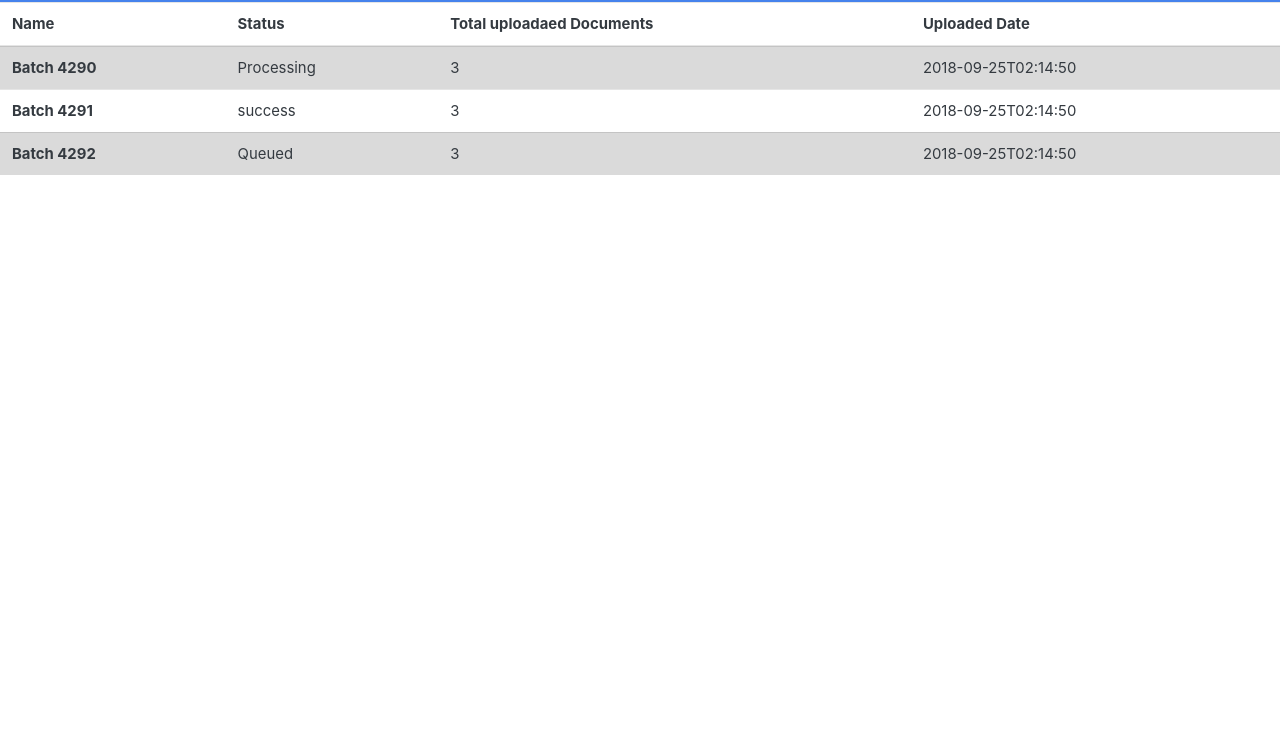
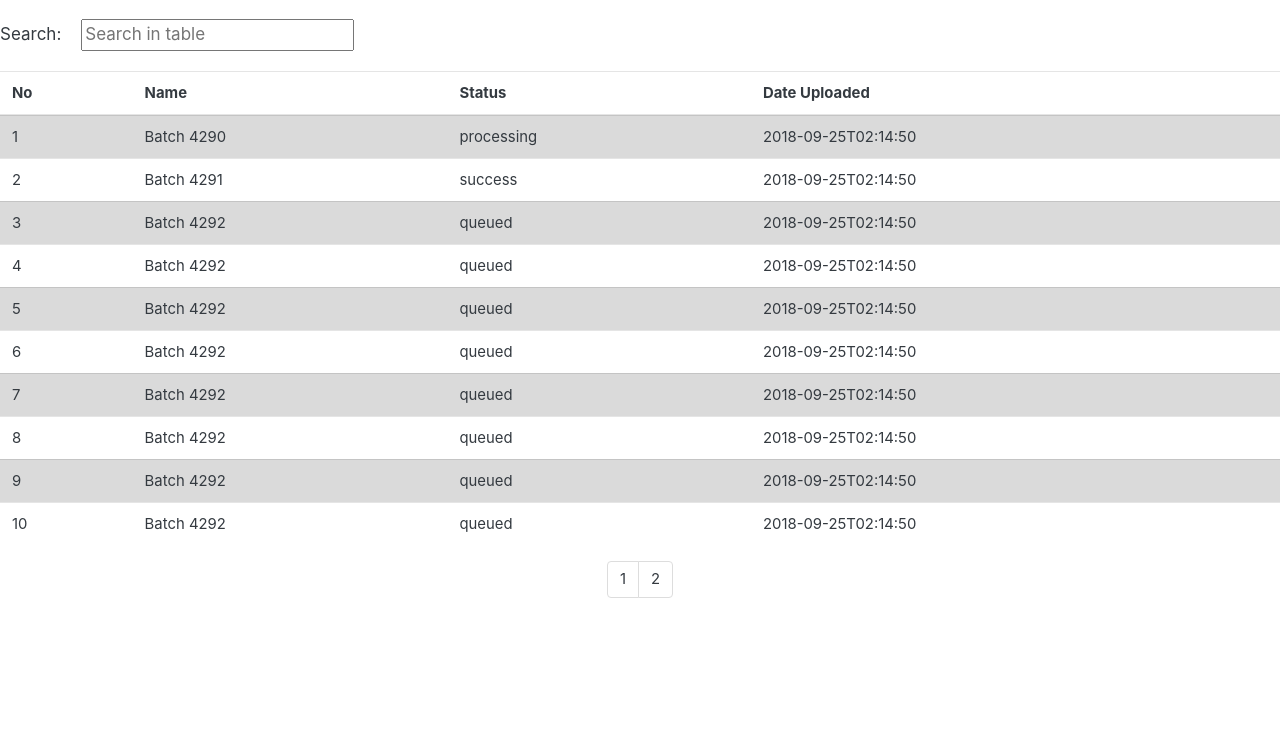
Before and after one commit to vandanmshah/app_dashboard, a plain HTML site: page views/dashboard.html in a window 1280 px wide. Shown: the part 58-800 px from the top of the page. Drawn offline with Linux system fonts and the light colour scheme.

Commit message:
This commit adds to following things in project 1) rpc: rpc method in window object...     - _rpc method helps to fetch data from JSON file also we can replace fetching json file with DB operation...     - In _rpc method created search_read method to read data 2) list_view: added new function constructor called 'ListView' which returns table format which is jquery object.     - To create listview (table) you need to pass following parameters         - param-1 :- JSON object response         - param-2 :- from that JSON object which fields you want to display in table         - param-3 :- thead data strings which you want to display on <th>         - param-4 :- limit for pagination 3) add some logic for pagination in dashboard.js

```diff
--- a/static/src/js/dashboard.js
+++ b/static/src/js/dashboard.js
@@ -1 +1,64 @@
-// debugger
+$(document).ready(function () {
+    var onPagerBtnClick = function (ev, res) {
+        var current = Number(ev.currentTarget.text);
+        var usedKeys = ['no', 'name', 'status', 'date_uploaded'];
+        // also mention all the header name with same sequence in usedKeys other wise it will
+        // display in wrong sequence
+        var theadData = ['No', 'Name', 'Status', 'Date Uploaded'];
+        var limit = (((current - 1) * 10) + 1) + "-" + (current * 10);
+        $("table").remove();
+        var $table = ListView(res, usedKeys, theadData, limit);
+        $table.appendTo($(".main_content"));
+    };
+    $(".table_search").on("keyup", function () {
+        // Declare variables
+        var input, filter, table, tr, td, i;
+        input = $(".table_search")[0];
+        filter = input.value.toUpperCase();
+        table = $(".table")[0];
+        tr = $('tbody tr');
+
+        // Loop through all table rows, and hide those who don't match the search query
+        for (i = 0; i < tr.length; i++) {
+            var flag = false;
+            var tds = tr[i].getElementsByTagName("td");
+            for (var j = 0; j < tds.length; j++) {
+                if (tds[j]) {
+                    if (tds[j].innerHTML.toUpperCase().indexOf(filter) > -1) {
+                        flag = true;
+                    }
+                }
+            }
+            if (flag) {
+                tr[i].style.display = "";
+            } else {
+                tr[i].style.display = "none";
+            }
+        }
+    });
+
+    _rpc({
+        method: "search_read",
+    }).then(function (res) {
+        // mention all field name which you want to use
+        var usedKeys = ['no', 'name', 'status', 'date_uploaded'];
+        // also mention all the header name with same sequence in usedKeys other wise it will
+        // display in wrong sequence
+        var theadData = ['No', 'Name', 'Status', 'Date Uploaded'];
+        // var param = ListView.makeTable(res, usedKeys, theadData, "1-10")
+        var $table = ListView(res, usedKeys, theadData, "1-10");
+        $table.appendTo($(".main_content"));
+        var totalPagers = res.length > 10 ? Math.floor(res.length/10) : 0;
+        for (var i = 0; i <= totalPagers; i++) {
+            var li = document.createElement("li");
+            $(li).addClass("page-item");
+            var a = document.createElement("a");
+            $(a).addClass("page-link").on("click", function (e) {
+                onPagerBtnClick(e, res);
+            });
+            a.textContent = i + 1;
+            li.appendChild(a);
+            $(".pager")[0].appendChild(li);
+        }
+    });
+});
--- /dev/null
+++ b/static/src/js/helpers/rpc.js
@@ -0,0 +1,45 @@
+(function (global) {
+    var _rpc = function (params) {
+        return new _rpc.rpc(params);
+    }
+    /**
+     * @public
+     *
+     * @param {*} params.method mehtod name which we want to perform DB operation or fetch data from API
+     */
+
+    _rpc.rpc = function (params) {
+        var self = this;
+        // Add loading spinner while calling python method
+
+        var loadingSpinner = document.createElement('div');
+        loadingSpinner.className = "loading_spinner";
+        loadingSpinner.innerHTML = "Fetching data"
+        document.body.appendChild(loadingSpinner);
+
+        var promise = new Promise(function (resolve, reject) {
+            self[params.method](params, resolve);
+        });
+        return promise;
+    }
+    /**
+     * @private
+     * all method name should be same as python's method name
+     * just decelare post method and pass your data
+     *
+     */
+    _rpc.prototype = {
+        search_read : function (params, resolve, reject) {
+            $.getJSON("dashboard.json")
+            .done (function (res) {
+                resolve(res);
+            }).fail(function () {
+                reject();
+            }).always(function () {
+                document.body.removeChild(document.getElementsByClassName("loading_spinner")[0]);
+            });
+        }
+    }
+    _rpc.rpc.prototype = _rpc.prototype;
+    global._rpc = _rpc;
+})(this);
--- /dev/null
+++ b/static/src/js/views/list_view.js
@@ -0,0 +1,83 @@
+(function (global) {
+    var ListView = function (res, usedKeys, theadData, limit) {
+        return ListView.init(res, usedKeys, theadData, limit);
+    }
+    var render = function (params) {
+        var $elem = $("");
+        for (var el in params) {
+            if (!Array.isArray(params[el])) {
+                var res = render(params[el]);
+                var elm = document.createElement(el);
+                for (var i=0;i<res.length;i++) {
+                    elm.appendChild(res[i]);
+                }
+                $elem.push(elm);
+            }
+            else if (Array.isArray(params[el])){
+                for (var index in params[el]) {
+                    var elm = document.createElement(el);
+                    if (typeof params[el][index] === "object" && !Array.isArray(params[el][index])) {
+                        var res = render(params[el][index]);
+                        for (var index = 0;index < res.length;index++) {
+                            elm.appendChild(res[index]);
+                        }
+                    } else {
+                        elm.textContent = params[el][index];
+                    }
+                    $elem.push(elm)
+                }
+            }
+        }
+        return $elem;
+    };
+    var sortRow = function (ev, params) {
+        var fieldName = ev.currentTarget.dataset.field;
+    };
+    var makeTable = function (res, usedKeys, theadData, limit) {
+        var tbodyData = [];
+        limit = limit.split("-");
+        var startIndex = Number(limit[0]) - 1;
+        var endIndex = Number(limit[1]);
+        res = res.slice(startIndex, endIndex);
+        for (var index = 0; index < res.length; index++) {
+            var tdData = {
+                td: [],
+            };
+            for (var pos = 0; pos < usedKeys.length; pos++) {
+                tdData["td"].push(res[index][usedKeys[pos]]);
+            }
+            tbodyData.push(tdData);
+        }
+        var param = {
+            table: {
+                thead: {
+                    tr: {
+                        th: theadData,
+                    }
+                },
+                tbody: {
+                    tr: tbodyData,
+                },
+            }
+        }
+        return param;
+    };
+    ListView.init = function (res, usedKeys, theadData, limit) {
+        var params = makeTable(res, usedKeys, theadData, limit);
+        var $table = render(params);
+        $table.addClass("table table-hover");
+        $table.find("tbody tr:even").addClass("table-active");
+        var $th = $table.find('thead th');
+        for (var index = 0; index < $th.length; index++) {
+            $th[index].setAttribute("data-field", usedKeys[index]);
+        }
+        $th.attr("scope", "col").click(function (ev) {
+            sortRow(ev, params);
+        });
+        return $table;
+    };
+    ListView.prototype = {
+    };
+    ListView.init.prototype = ListView.prototype;
+    global.ListView = ListView;
+}) (window);
--- a/views/dashboard.html
+++ b/views/dashboard.html
@@ -6,7 +6,11 @@
         <script src="../static/lib/bootstrap/bootstrap.min.js"></script>
         <link rel="stylesheet" href="../static/lib/bootstrap/bootstrap.min.css">
 
+        <script type="text/javascript" src="../static/src/js/helpers/rpc.js"></script>
+        <script type="text/javascript" src="../static/src/js/views/list_view.js"></script>
         <script type="text/javascript" src="../static/src/js/dashboard.js"></script>
+        <link rel="stylesheet" href="../static/src/css/loading_spinner.css">
+        <link rel="stylesheet" href="../static/src/css/dashboard.css">
         <title>Dashboard</title>
     </head>
     <body>
@@ -21,41 +25,11 @@
                         <a class="nav-link" href="#">Home <span class="sr-only">(current)</span></a>
                     </li>
                 </ul>
-                <form class="form-inline my-2 my-lg-0">
-                    <input class="form-control mr-sm-2" type="text" placeholder="Search">
-                    <button class="btn btn-secondary my-2 my-sm-0" type="submit">Search</button>
-                </form>
             </div>
         </nav>
-        <table class="table table-hover">
-            <thead>
-                <tr>
-                    <th scope="col">Name</th>
-                    <th scope="col">Status</th>
-                    <th scope="col">Total uploadaed Documents</th>
-                    <th scope="col">Uploaded Date</th>
-                </tr>
-            </thead>
-            <tbody>
-                <tr class="table-active">
-                    <th scope="row">Batch 4290</th>
-                    <td>Processing</td>
-                    <td>3</td>
-                    <td>2018-09-25T02:14:50</td>
-                </tr>
-                <tr>
-                    <th scope="row">Batch 4291</th>
-                    <td>success</td>
-                    <td>3</td>
-                    <td>2018-09-25T02:14:50</td>
-                </tr>
-                <tr class="table-active">
-                    <th scope="row">Batch 4292</th>
-                    <td>Queued</td>
-                    <td>3</td>
-                    <td>2018-09-25T02:14:50</td>
-                </tr>
-            </tbody>
-        </table>
+        <div class="main_content">
+            <label>Search: </label></label><input class="table_search mr-sm-2" style="margin: 20px;" type="text" placeholder="Search in table">
+        </div>
+        <ul class="pager pagination justify-content-center"></ul>
     </body>
 </html>
--- /dev/null
+++ b/views/dashboard.json
@@ -0,0 +1,361 @@
+[{
+		"set_id": 1209,
+		"name": "Batch 4290",
+		"no" : 1,
+		"status": "processing",
+		"documents": [{
+			"set_id": 1209,
+			"doc_id": 217,
+			"name": "1823696_Proof_16Feb2017.pdf",
+			"status": "uploaded",
+			"uploader": "john",
+			"preview_url": "/file/cluster/ZEFTLSPOIR/preview.jpeg",
+			"date_uploaded": "2018-09-25T02:14:51"
+		}, {
+			"set_id": 1209,
+			"doc_id": 218,
+			"name": "10538_PA_16031.pdf",
+			"status": "queued",
+			"uploader": "john",
+			"preview_url": "/file/cluster/DCZBFJCDLN/preview.jpeg",
+			"date_uploaded": "2018-09-25T02:14:51"
+		}, {
+			"set_id": 1209,
+			"doc_id": 219,
+			"name": "3704_KR_130.pdf",
+			"status": "failed",
+			"uploader": "john",
+			"preview_url": "/file/cluster/DCZBFJCDLN/preview.jpeg",
+			"date_uploaded": "2018-09-25T02:14:51"
+		}, {
+			"set_id": 1209,
+			"doc_id": 229,
+			"name": "21104_NY_11830.pdf",
+			"status": "processing",
+			"uploader": "john",
+			"preview_url": "/file/cluster/OPNJEBJMRC/preview.jpeg",
+			"date_uploaded": "2018-09-25T02:14:51"
+		}],
+		"date_uploaded": "2018-09-25T02:14:50"
+	},
+	{
+		"set_id": 1210,
+		"name": "Batch 4291",
+		"no" : 2,
+		"status": "success",
+		"documents": [{
+			"set_id": 1210,
+			"doc_id": 224,
+			"name": "NBUAT001.pdf",
+			"status": "success",
+			"uploader": "john",
+			"preview_url": "/file/cluster/ZEFTLSPOIR/preview.jpeg",
+			"date_uploaded": "2018-09-25T02:14:51"
+		}, {
+			"set_id": 1210,
+			"doc_id": 225,
+			"name": "NBUAT002.pdf",
+			"status": "success",
+			"uploader": "john",
+			"preview_url": "/file/cluster/NZGBSYGUWR/preview.jpeg",
+			"date_uploaded": "2018-09-25T02:14:54"
+		}, {
+			"set_id": 1210,
+			"doc_id": 226,
+			"name": "NBUAT003.pdf",
+			"status": "success",
+			"uploader": "john",
+			"preview_url": "/file/cluster/WAVBKJHVNZ/preview.jpeg",
+			"date_uploaded": "2018-09-25T02:14:54"
+		}],
+		"date_uploaded": "2018-09-25T02:14:50"
+	},
+	{
+		"set_id": 1211,
+		"name": "Batch 4292",
+		"no" : 3,
+		"status": "queued",
+		"documents": [{
+			"set_id": 1210,
+			"doc_id": 314,
+			"name": "LBUAT001.pdf",
+			"status": "queued",
+			"uploader": "john",
+			"preview_url": "/file/cluster/QWXTQTXL/preview.jpeg",
+			"date_uploaded": "2018-09-25T02:14:51"
+		}, {
+			"set_id": 1210,
+			"doc_id": 315,
+			"name": "LBUAT002.pdf",
+			"status": "queued",
+			"uploader": "john",
+			"preview_url": "/file/cluster/URUPOALZMF/preview.jpeg",
+			"date_uploaded": "2018-09-25T02:14:54"
+		}, {
+			"set_id": 1210,
+			"doc_id": 316,
+			"name": "LBUAT003.pdf",
+			"status": "queued",
+			"uploader": "john",
+			"preview_url": "/file/cluster/JDASQIB/preview.jpeg",
+			"date_uploaded": "2018-09-25T02:14:54"
+		}],
+		"date_uploaded": "2018-09-25T02:14:50"
+	},
+	{
+		"set_id": 1211,
+		"name": "Batch 4292",
+		"no" : 4,
+		"status": "queued",
+		"documents": [{
+			"set_id": 1210,
+			"doc_id": 314,
+			"name": "LBUAT001.pdf",
+			"status": "queued",
+			"uploader": "john",
+			"preview_url": "/file/cluster/QWXTQTXL/preview.jpeg",
+			"date_uploaded": "2018-09-25T02:14:51"
+		}, {
+			"set_id": 1210,
+			"doc_id": 315,
+			"name": "LBUAT002.pdf",
+			"status": "queued",
+			"uploader": "john",
+			"preview_url": "/file/cluster/URUPOALZMF/preview.jpeg",
+			"date_uploaded": "2018-09-25T02:14:54"
+		}, {
+			"set_id": 1210,
+			"doc_id": 316,
+			"name": "LBUAT003.pdf",
+			"status": "queued",
+			"uploader": "john",
+			"preview_url": "/file/cluster/JDASQIB/preview.jpeg",
+			"date_uploaded": "2018-09-25T02:14:54"
+		}],
+		"date_uploaded": "2018-09-25T02:14:50"
+	},
+	{
+		"set_id": 1211,
+		"name": "Batch 4292",
+		"no" : 5,
+		"status": "queued",
+		"documents": [{
+			"set_id": 1210,
+			"doc_id": 314,
+			"name": "LBUAT001.pdf",
+			"status": "queued",
+			"uploader": "john",
+			"preview_url": "/file/cluster/QWXTQTXL/preview.jpeg",
+			"date_uploaded": "2018-09-25T02:14:51"
+		}, {
+			"set_id": 1210,
+			"doc_id": 315,
+			"name": "LBUAT002.pdf",
+			"status": "queued",
+			"uploader": "john",
+			"preview_url": "/file/cluster/URUPOALZMF/preview.jpeg",
+			"date_uploaded": "2018-09-25T02:14:54"
+		}, {
+			"set_id": 1210,
+			"doc_id": 316,
+			"name": "LBUAT003.pdf",
+			"status": "queued",
+			"uploader": "john",
+			"preview_url": "/file/cluster/JDASQIB/preview.jpeg",
+			"date_uploaded": "2018-09-25T02:14:54"
+		}],
+		"date_uploaded": "2018-09-25T02:14:50"
+	},
+	{
+		"set_id": 1211,
+		"name": "Batch 4292",
+		"no" : 6,
+		"status": "queued",
+		"documents": [{
+			"set_id": 1210,
+			"doc_id": 314,
+			"name": "LBUAT001.pdf",
+			"status": "queued",
+			"uploader": "john",
+			"preview_url": "/file/cluster/QWXTQTXL/preview.jpeg",
+			"date_uploaded": "2018-09-25T02:14:51"
+		}, {
+			"set_id": 1210,
+			"doc_id": 315,
+			"name": "LBUAT002.pdf",
+			"status": "queued",
+			"uploader": "john",
+			"preview_url": "/file/cluster/URUPOALZMF/preview.jpeg",
+			"date_uploaded": "2018-09-25T02:14:54"
+		}, {
+			"set_id": 1210,
+			"doc_id": 316,
+			"name": "LBUAT003.pdf",
+			"status": "queued",
+			"uploader": "john",
+			"preview_url": "/file/cluster/JDASQIB/preview.jpeg",
+			"date_uploaded": "2018-09-25T02:14:54"
+		}],
+		"date_uploaded": "2018-09-25T02:14:50"
+	},
+	{
+		"set_id": 1211,
+		"name": "Batch 4292",
+		"no" : 7,
+		"status": "queued",
+		"documents": [{
+			"set_id": 1210,
+			"doc_id": 314,
+			"name": "LBUAT001.pdf",
+			"status": "queued",
+			"uploader": "john",
+			"preview_url": "/file/cluster/QWXTQTXL/preview.jpeg",
+			"date_uploaded": "2018-09-25T02:14:51"
+		}, {
+			"set_id": 1210,
+			"doc_id": 315,
+			"name": "LBUAT002.pdf",
+			"status": "queued",
+			"uploader": "john",
+			"preview_url": "/file/cluster/URUPOALZMF/preview.jpeg",
+			"date_uploaded": "2018-09-25T02:14:54"
+		}, {
+			"set_id": 1210,
+			"doc_id": 316,
+			"name": "LBUAT003.pdf",
+			"status": "queued",
+			"uploader": "john",
+			"preview_url": "/file/cluster/JDASQIB/preview.jpeg",
+			"date_uploaded": "2018-09-25T02:14:54"
+		}],
+		"date_uploaded": "2018-09-25T02:14:50"
+	},
+	{
+		"set_id": 1211,
+		"name": "Batch 4292",
+		"no" : 8,
+		"status": "queued",
+		"documents": [{
+			"set_id": 1210,
+			"doc_id": 314,
+			"name": "LBUAT001.pdf",
+			"status": "queued",
+			"uploader": "john",
+			"preview_url": "/file/cluster/QWXTQTXL/preview.jpeg",
+			"date_uploaded": "2018-09-25T02:14:51"
+		}, {
+			"set_id": 1210,
+			"doc_id": 315,
+			"name": "LBUAT002.pdf",
+			"status": "queued",
+			"uploader": "john",
+			"preview_url": "/file/cluster/URUPOALZMF/preview.jpeg",
+			"date_uploaded": "2018-09-25T02:14:54"
+		}, {
+			"set_id": 1210,
+			"doc_id": 316,
+			"name": "LBUAT003.pdf",
+			"status": "queued",
+			"uploader": "john",
+			"preview_url": "/file/cluster/JDASQIB/preview.jpeg",
+			"date_uploaded": "2018-09-25T02:14:54"
+		}],
+		"date_uploaded": "2018-09-25T02:14:50"
+	},
+	{
+		"set_id": 1211,
+		"name": "Batch 4292",
+		"no" : 9,
+		"status": "queued",
+		"documents": [{
+			"set_id": 1210,
+			"doc_id": 314,
+			"name": "LBUAT001.pdf",
+			"status": "queued",
+			"uploader": "john",
+			"preview_url": "/file/cluster/QWXTQTXL/preview.jpeg",
+			"date_uploaded": "2018-09-25T02:14:51"
+		}, {
+			"set_id": 1210,
+			"doc_id": 315,
+			"name": "LBUAT002.pdf",
+			"status": "queued",
+			"uploader": "john",
+			"preview_url": "/file/cluster/URUPOALZMF/preview.jpeg",
+			"date_uploaded": "2018-09-25T02:14:54"
+		}, {
+			"set_id": 1210,
+			"doc_id": 316,
+			"name": "LBUAT003.pdf",
+			"status": "queued",
+			"uploader": "john",
+			"preview_url": "/file/cluster/JDASQIB/preview.jpeg",
+			"date_uploaded": "2018-09-25T02:14:54"
+		}],
+		"date_uploaded": "2018-09-25T02:14:50"
+	},
+	{
+		"set_id": 1211,
+		"name": "Batch 4292",
+		"no" : 10,
+		"status": "queued",
+		"documents": [{
+			"set_id": 1210,
+			"doc_id": 314,
+			"name": "LBUAT001.pdf",
+			"status": "queued",
+			"uploader": "john",
+			"preview_url": "/file/cluster/QWXTQTXL/preview.jpeg",
+			"date_uploaded": "2018-09-25T02:14:51"
+		}, {
+			"set_id": 1210,
+			"doc_id": 315,
+			"name": "LBUAT002.pdf",
+			"status": "queued",
+			"uploader": "john",
+			"preview_url": "/file/cluster/URUPOALZMF/preview.jpeg",
+			"date_uploaded": "2018-09-25T02:14:54"
+		}, {
+			"set_id": 1210,
+			"doc_id": 316,
+			"name": "LBUAT003.pdf",
+			"status": "queued",
+			"uploader": "john",
+			"preview_url": "/file/cluster/JDASQIB/preview.jpeg",
+			"date_uploaded": "2018-09-25T02:14:54"
+		}],
+		"date_uploaded": "2018-09-25T02:14:50"
+	},
+	{
+		"set_id": 1211,
+		"name": "11th Batch 4292",
+		"no" : 11,
+		"status": "queued",
+		"documents": [{
+			"set_id": 1210,
+			"doc_id": 314,
+			"name": "LBUAT001.pdf",
+			"status": "queued",
+			"uploader": "john",
+			"preview_url": "/file/cluster/QWXTQTXL/preview.jpeg",
+			"date_uploaded": "2018-09-25T02:14:51"
+		}, {
+			"set_id": 1210,
+			"doc_id": 315,
+			"name": "LBUAT002.pdf",
+			"status": "queued",
+			"uploader": "john",
+			"preview_url": "/file/cluster/URUPOALZMF/preview.jpeg",
+			"date_uploaded": "2018-09-25T02:14:54"
+		}, {
+			"set_id": 1210,
+			"doc_id": 316,
+			"name": "LBUAT003.pdf",
+			"status": "queued",
+			"uploader": "john",
+			"preview_url": "/file/cluster/JDASQIB/preview.jpeg",
+			"date_uploaded": "2018-09-25T02:14:54"
+		}],
+		"date_uploaded": "2018-09-25T02:14:50"
+	}
+]
```
Also changed, not shown: static/src/css/loading_spinner.css (added, +47 -0 lines), static/src/css/dashboard.css (added).
